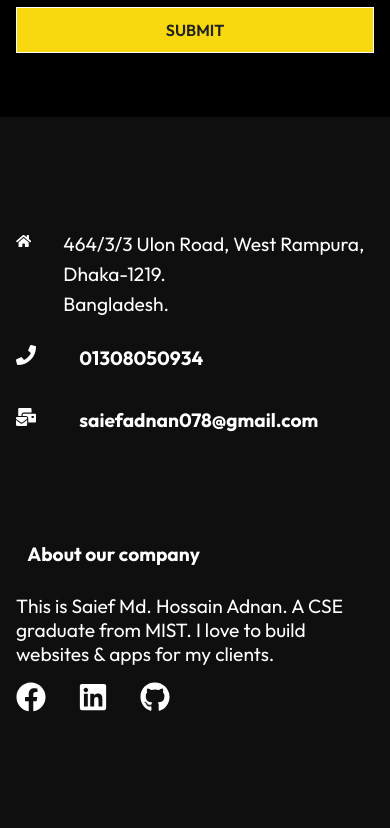
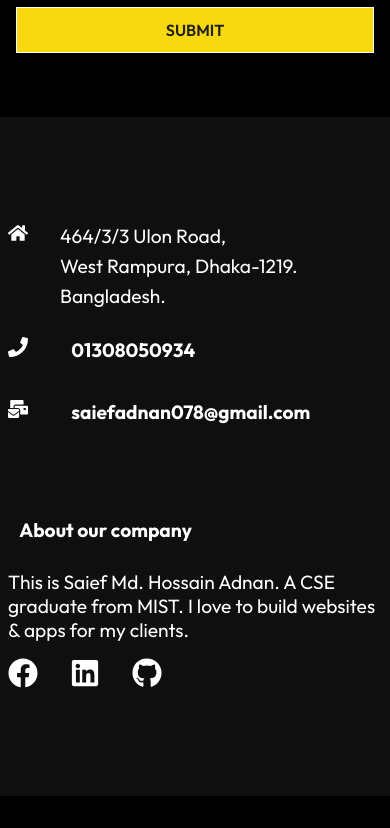
Before and after one commit to saiefadnan/Portfolio, a React (Vite) app in the folder frontend/: page /contact in a window 390 px wide. Shown: the part 796-1624 px from the top of the page. After the commit the page ends 1592 px from the top, so only its background shows below. Built offline with nearby package versions, Linux system fonts and the light colour scheme.

Commit message:
super duper responsive-1.0

```diff
--- a/frontend/src/components/Footer.jsx
+++ b/frontend/src/components/Footer.jsx
@@ -7,9 +7,10 @@ const Footer = () => {
         <div className="footer-container">
             <div className="left">
                 <div className="location">
-                    <FaHome size={20} style={{color: '#fff', marginRight: '2rem'}}/>
+                    <FaHome size={20} style={{color: '#fff', marginRight: '2em'}}/>
                     <div>
-                        <p style={{color: '#fff'}}>464/3/3 Ulon Road, West Rampura, Dhaka-1219.</p>
+                        <p style={{color: '#fff'}}>464/3/3 Ulon Road,</p>
+                        <p style={{color: '#fff'}}>West Rampura, Dhaka-1219.</p>
                         <p style={{color: '#fff'}}>Bangladesh.</p>
                     </div>
                 </div>
--- a/frontend/src/components/Heroimg.jsx
+++ b/frontend/src/components/Heroimg.jsx
@@ -1,5 +1,5 @@
 import '../styles/Heroimg.css'
-import introimg from '../assets/home.png'
+import introimg from '../assets/project.jpg'
 import { Link } from 'react-router-dom';
 const Heroimg = () => {
     return (
--- a/frontend/src/styles/Footer.css
+++ b/frontend/src/styles/Footer.css
@@ -24,6 +24,7 @@
     display: flex;
     align-items: baseline;
     margin-bottom: 1rem;
+    min-width: 300px;
 }
 
 .location p{
@@ -47,4 +48,7 @@ p{
     .footer-container{
         grid-template-columns: 1fr;
     }
+    .footer-container .left, .footer-container .right{
+        padding: .5rem;
+    }
 }
--- a/frontend/src/styles/Heroimg.css
+++ b/frontend/src/styles/Heroimg.css
@@ -67,4 +67,7 @@
     .hero .content{
         top: 55%;
     }
+    .content .btn{
+        margin: 1rem .5rem;
+    }
 }
--- a/frontend/src/styles/PricingCards.css
+++ b/frontend/src/styles/PricingCards.css
@@ -53,3 +53,15 @@
 .card:hover{
     background-color: #141414;
 }
+
+
+@media screen and (max-width:450px) {
+    .pricing{
+        padding: 6rem 0;
+    }
+    .card{
+        min-width: 0;
+        width: 95%;
+        padding: 0;
+    }
+}
--- a/frontend/src/styles/ProjectCards.css
+++ b/frontend/src/styles/ProjectCards.css
@@ -13,6 +13,7 @@
     justify-content: space-around;
     flex-wrap: wrap;
     gap: 40px;
+
 }
 
 .project-card{
@@ -38,8 +39,9 @@
     max-height: 300px;
 }
 
+
 .pro-btns {
-    gap: 110px;
+    width: 100%;
     display: flex;
     align-items: center;
     justify-content: space-between;
@@ -52,3 +54,9 @@
     text-align: justify;
     overflow-wrap: break-word;
 }
+
+@media screen and (max-width:450px) {
+    .project-card{
+        width: 100%;
+    }
+}
```
